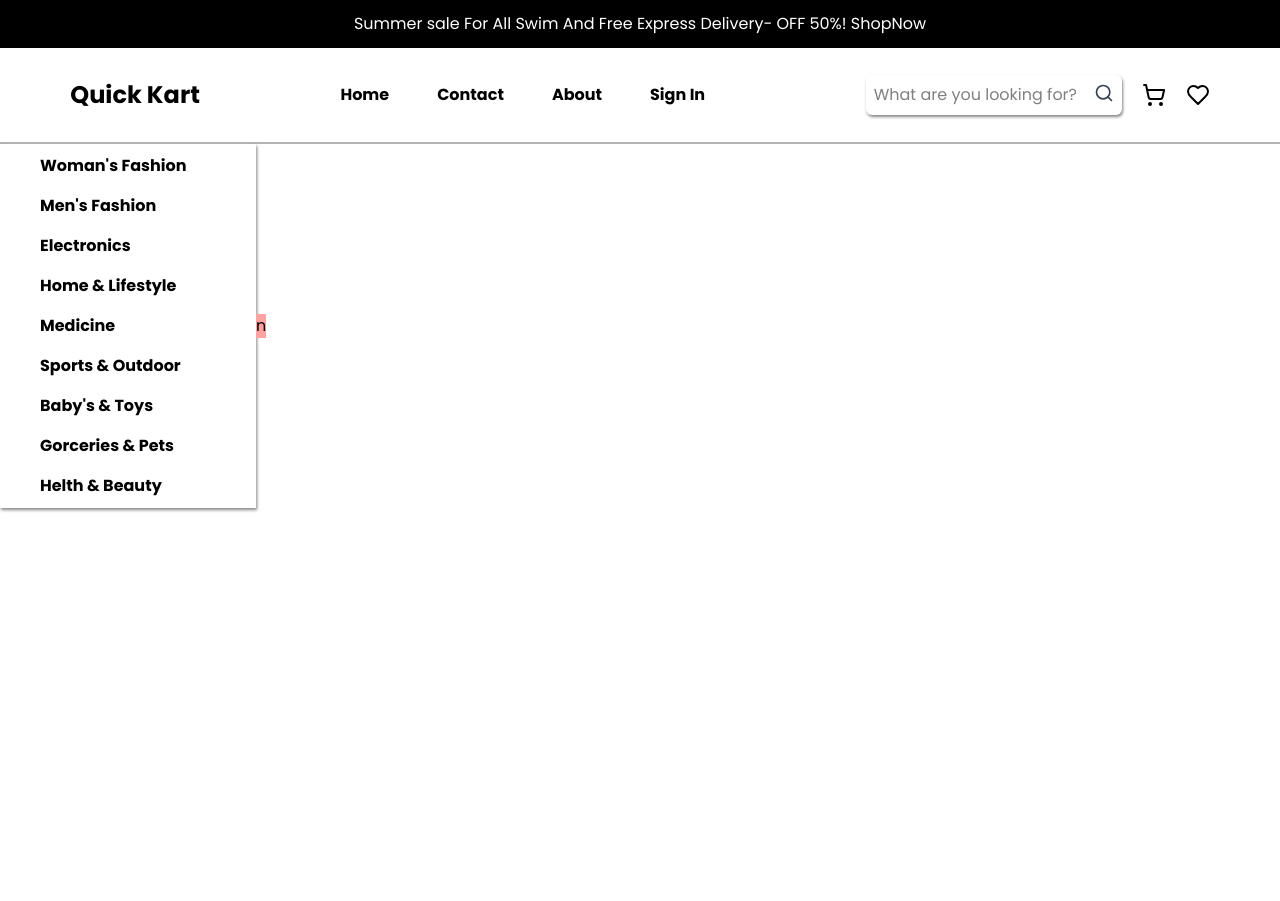
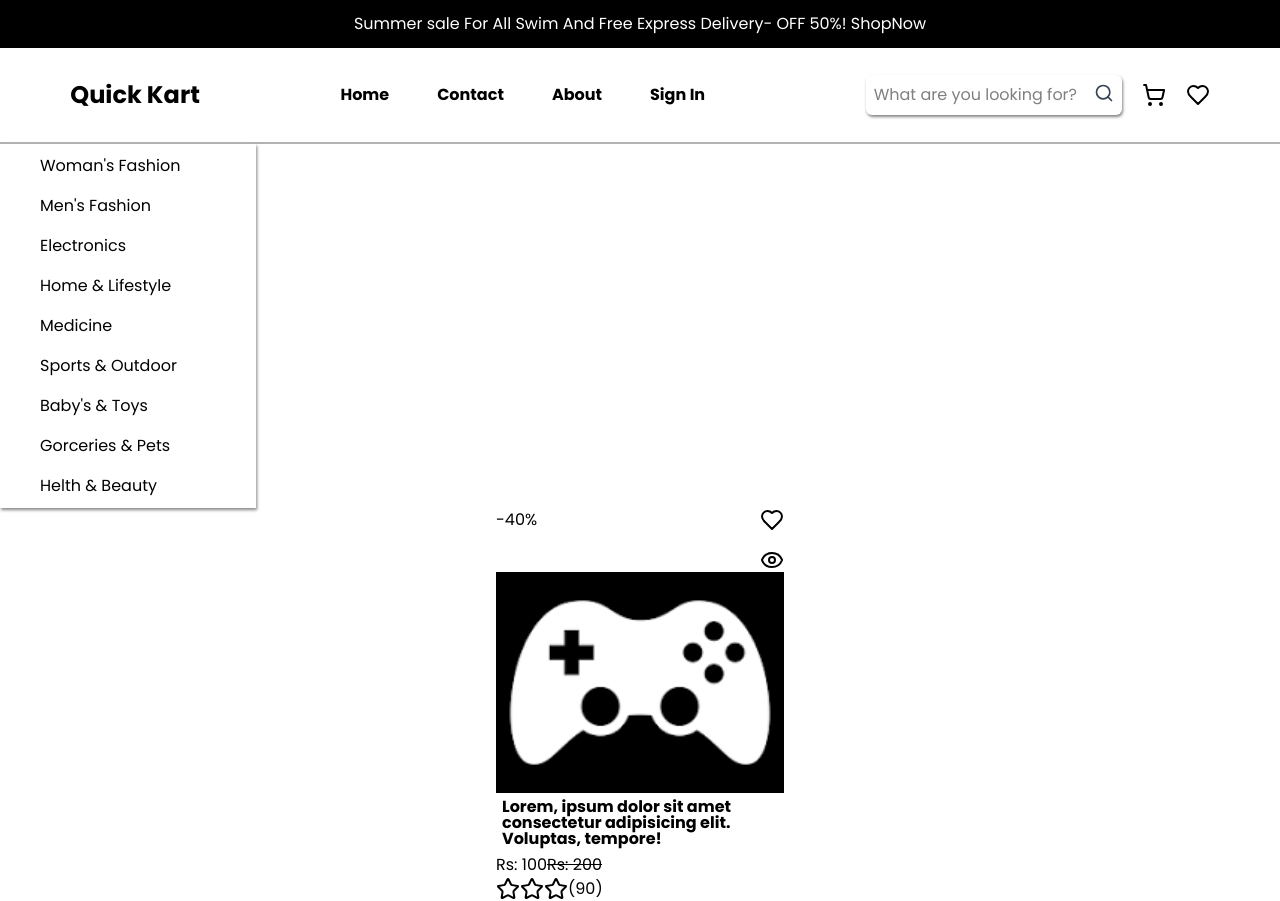
Before and after one commit to tansenAngdembe/e-commerce, a React (Vite) app in the folder client/: page / in a window 1280 px wide. Before the commit the page ends 800 px from the top, so only its background shows below. Built offline with nearby package versions, Linux system fonts and the light colour scheme.

Commit message:
created a card component

```diff
--- a/client/src/App.jsx
+++ b/client/src/App.jsx
@@ -1,7 +1,8 @@
 import Advertisement from "./component/Advertisement.jsx";
 import Navbar from "./component/Navbar.jsx";
-import Aside from "./component/Aside.jsx"
-import Gallery from "./component/Gallery.jsx";
+import Aside from "./component/Aside.jsx";
+import ProductCard from "./component/ProductCard.jsx";
+
 function App() {
   return (
     <>
@@ -9,8 +10,8 @@ function App() {
      <Navbar />
      <section className="flex  items-center">
      <Aside />
-     <Gallery />
      </section>
+     <ProductCard  title={"Addidas Boxer Pant for boys"} disPrice={300} disRate={30} ratingCount={100}/>
     </>
   )
 }
--- a/client/src/component/Aside.jsx
+++ b/client/src/component/Aside.jsx
@@ -1,7 +1,7 @@
 const Aside = () => {
   return (
     <div className="w-3xs ">
-      <ul className="flex shadow-[var(--p-shadow)] flex-col gap-4 px-10 py-2.5 font-semibold S font">
+      <ul className="flex shadow-[var(--p-shadow)] flex-col gap-4 px-10 py-2.5 font-light">
         <li>
           <a href="">Woman's Fashion</a>
         </li>
--- a/client/src/component/Gallery.jsx
+++ /dev/null
@@ -1,11 +0,0 @@
-import React from 'react'
-
-const Gallery = () => {
-  return (
-    <div className='bg-red-300 '>
-n
-    </div>
-  )
-}
-
-export default Gallery
--- /dev/null
+++ b/client/src/component/ProductCard.jsx
@@ -0,0 +1,40 @@
+import { Heart, Eye, Star } from "lucide-react";
+import Img from "../assets/console.png";
+const ProductCard = ({ title, price, disPrice, disRate, ratingCount }) => {
+  return (
+    <section className="flex items-center justify-center">
+      <div className="h-max  w-72">
+        <div className="flex justify-between ">
+          <span>-40%</span>
+          <div className="flex flex-col gap-4 ">
+            <Heart />
+            <Eye />
+          </div>
+        </div>
+        <div>
+            <img src={Img} alt="" className="w-lvh" />
+          </div>
+
+        <div>
+          <p className="text-[1rem] font-bold m-1.5 leading-none">
+            Lorem, ipsum dolor sit amet consectetur adipisicing elit. Voluptas,
+            tempore!
+          </p>
+          <div>
+          <span>Rs: 100</span>
+          <span className="line-through">Rs: 200</span>
+          </div>
+          <div className="flex">
+            <Star />
+            <Star />
+            <Star />
+            <p>(90)</p>
+          </div>
+        </div>
+      </div>
+    </section>
+  );
+};
+
+
+export default ProductCard;
--- a/client/src/index.css
+++ b/client/src/index.css
@@ -9,6 +9,7 @@
 :root{
     --p-shadow: 1px 2px 3px hsl(0, 0%, 52%);
     --border:  hsl(0, 0%, 70%);
+    --weight: 300;
 
 
 
```
Also changed, not shown: client/src/assets/console.png (added).
